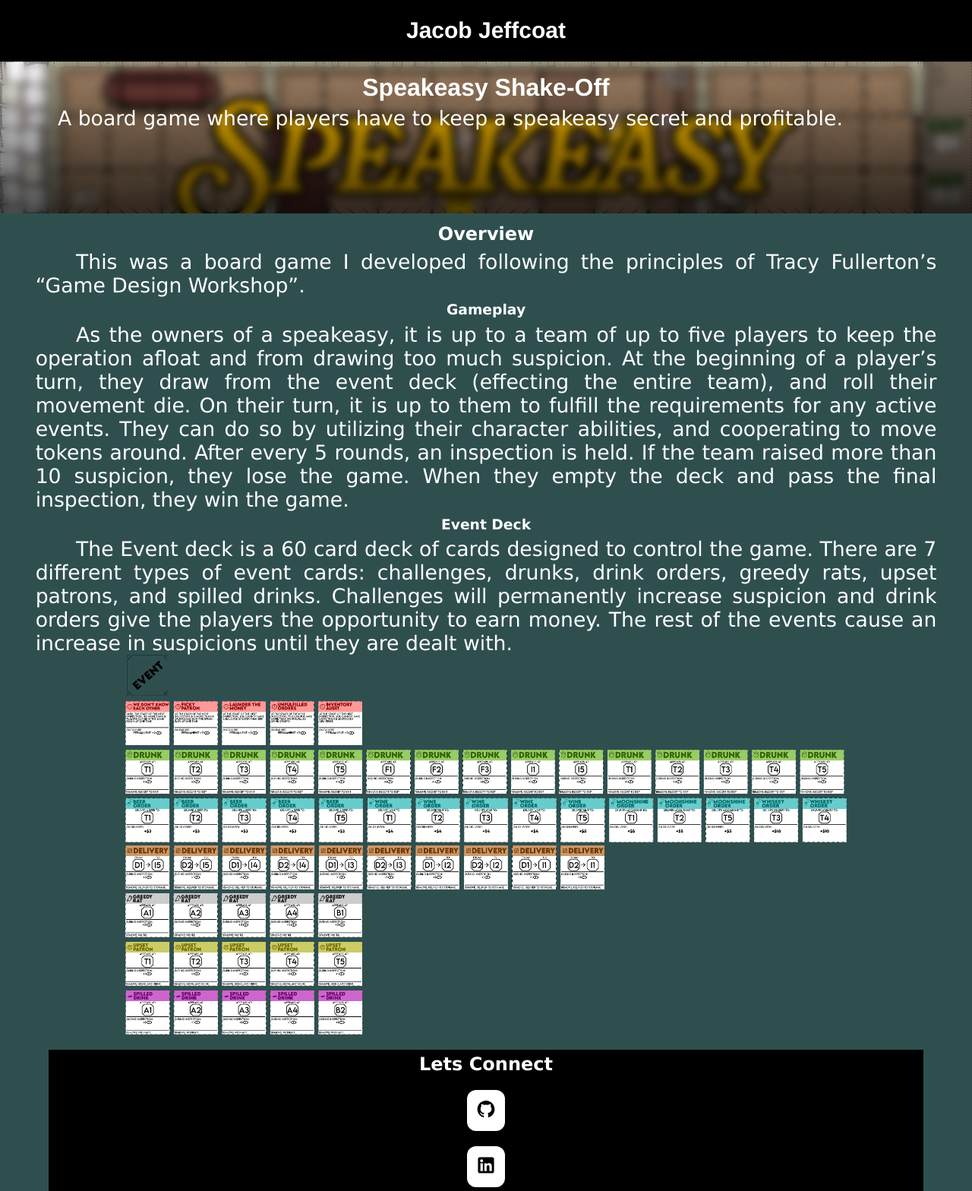
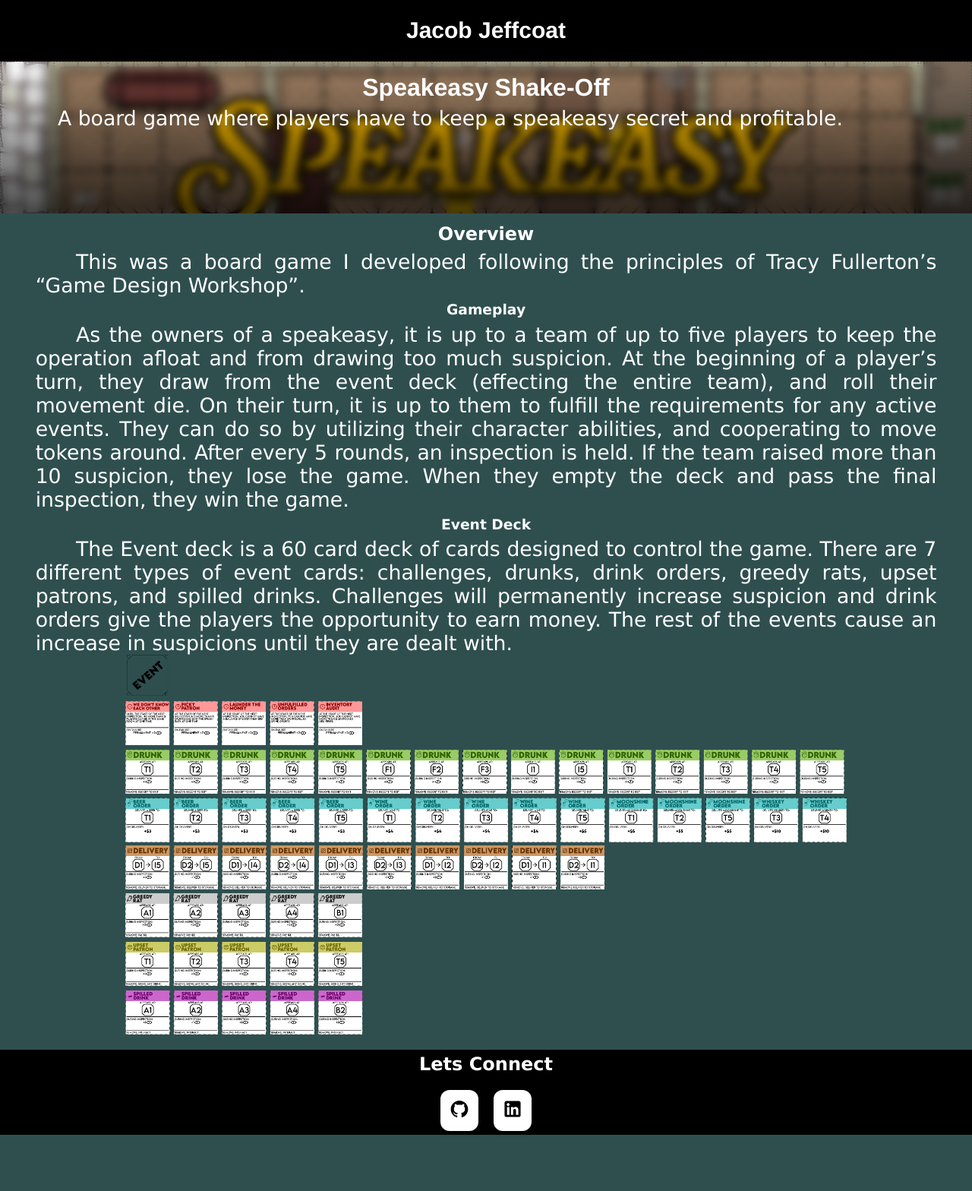
Before and after one commit to JeffcoatDesign/Portfolio, a Jekyll site: the page built from docs/_projects/Speakeasy Shake-Off.md, in a window 1280 px wide. Shown: the whole page at 76% size. Built offline with Jekyll 4.4.1, drawn with Linux system fonts in a browser that asks for light colours; after the commit the page ends 1494 px from its top, so only the background shows below that.

Commit message:
Update portfolio.css

```diff
--- a/docs/assets/portfolio.css
+++ b/docs/assets/portfolio.css
@@ -19,9 +19,6 @@
 }
 
 footer {
-    margin-left: 5%;
-    margin-right: 5%;
-    justify-items: center;
     padding: 5px;
     background-color: black;
 }
```
